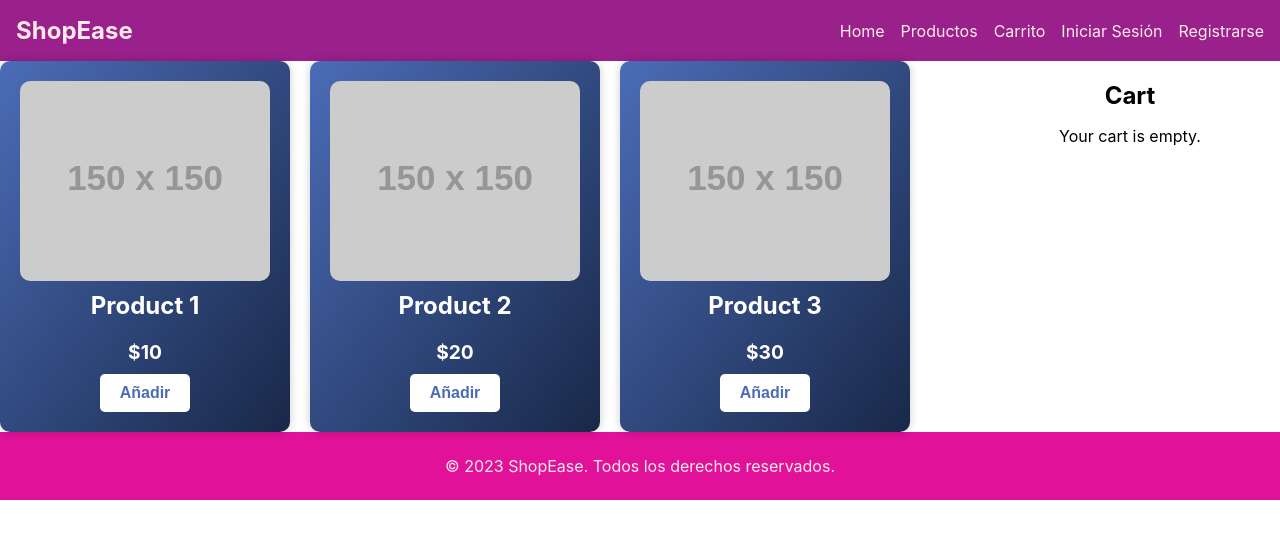
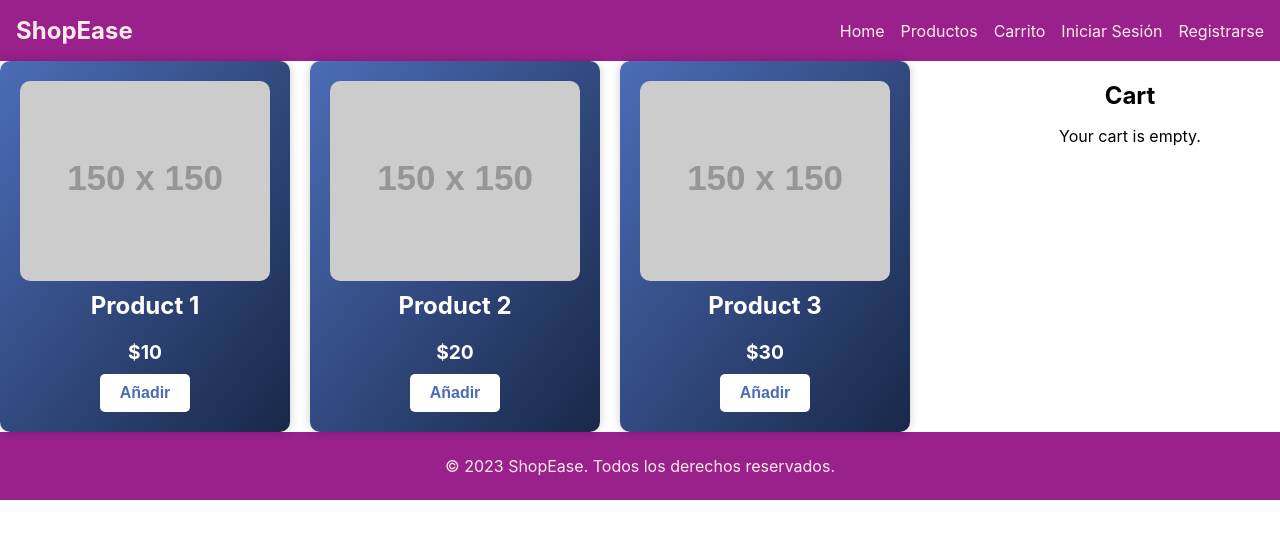
Before and after one commit to Yeyz75/ShopEase, a React (Create React App) app: page /products in a window 1280 px wide. Shown: the top 538 px of the page. Built offline with nearby package versions, Linux system fonts and the light colour scheme.

Commit message:
Se modifico el color del Footer

```diff
--- a/src/components/Footer/Footer.css
+++ b/src/components/Footer/Footer.css
@@ -1,6 +1,6 @@
 :root {
     --primary-color: #E11299;
-    --footer-background: #E11299;
+    --footer-background: #9A208C;
     --footer-text-color: #FFEAEA;
 }
 
```
